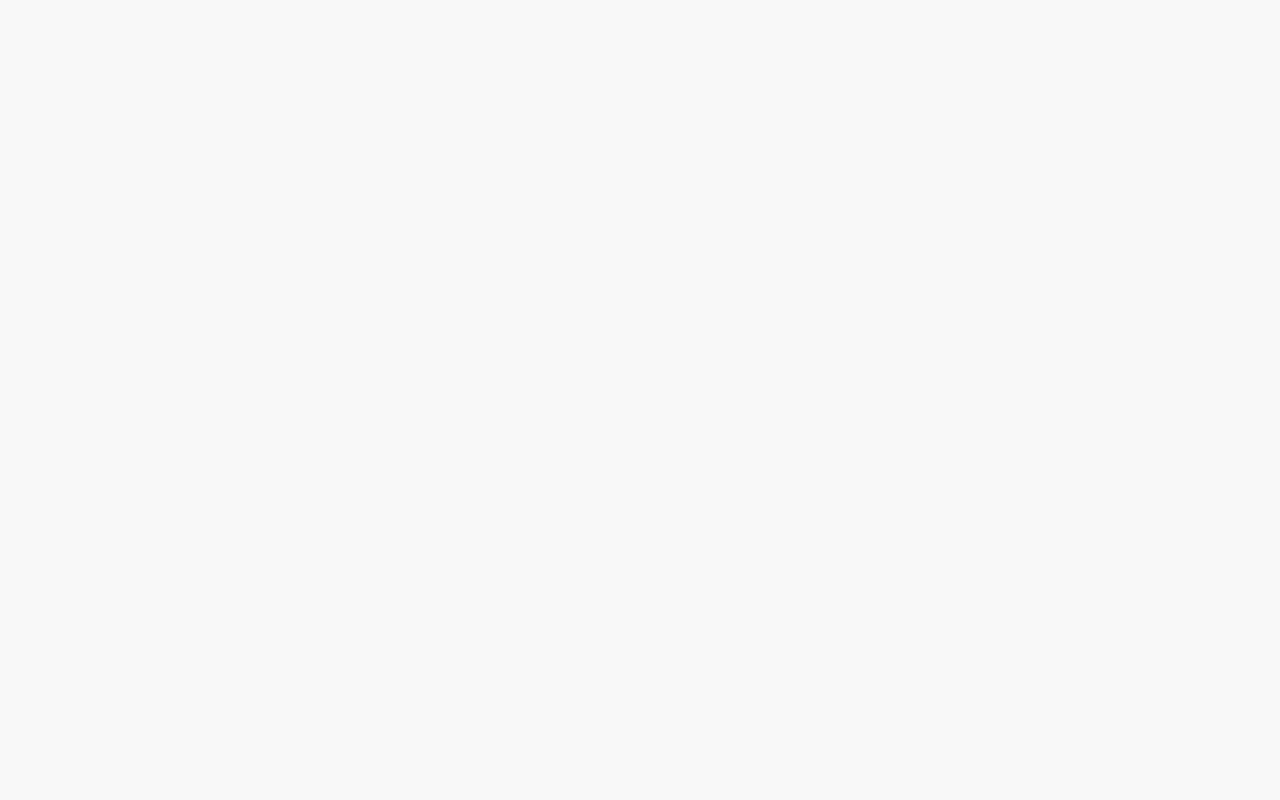
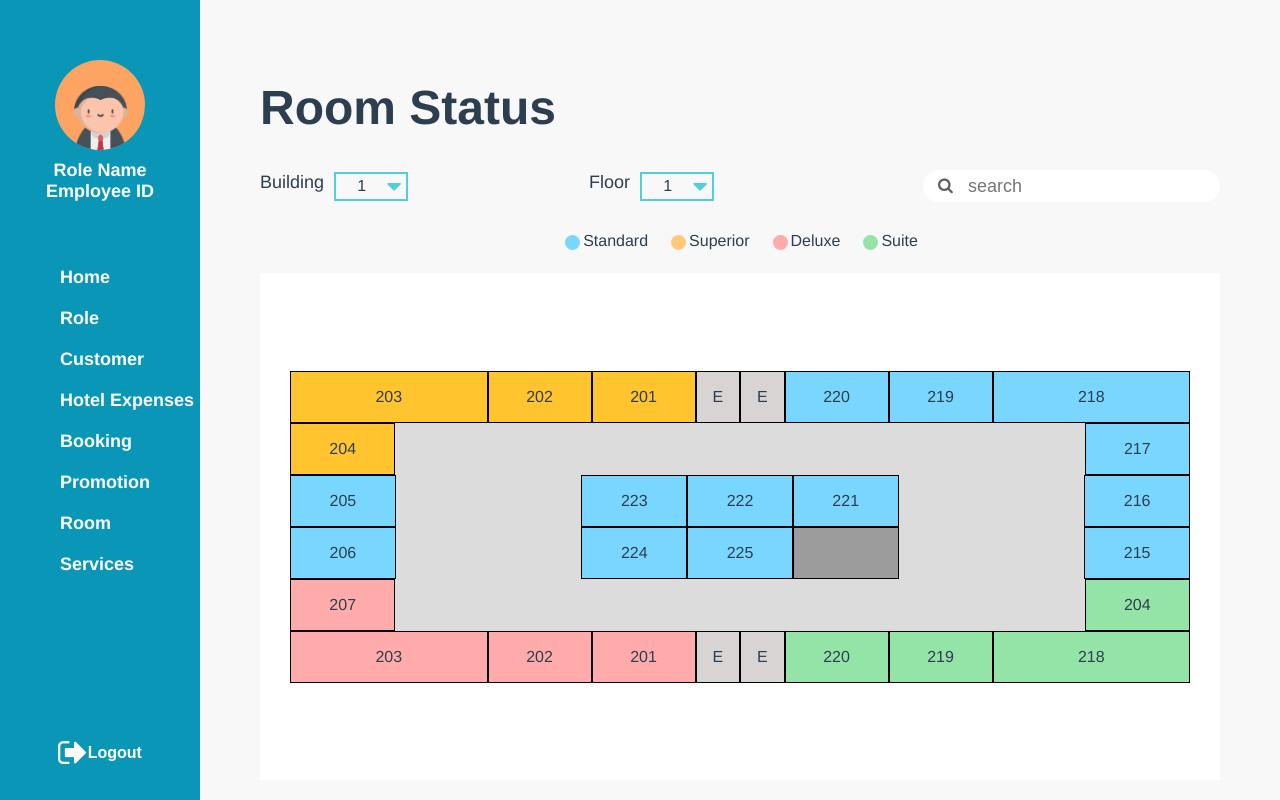
Before and after one commit to qbeam/PocoLoco, a Vue app: page /FloorPlan in a window 1280 px wide. Before the commit this address had no page. Built offline with nearby package versions, Linux system fonts and the light colour scheme; what v-calendar, vue3-apexcharts would draw is missing.

Commit message:
Room plan

```diff
--- /dev/null
+++ b/src/components/RoomPlan.vue
@@ -0,0 +1,116 @@
+<template>
+  <div class="map">
+    <div class="long-row">
+      <div class="big" :style="{ background: '#FFC42E' }">{{ floor }}03</div>
+      <div class="small" :style="{ background: '#FFC42E' }">{{ floor }}02</div>
+      <div class="small" :style="{ background: '#FFC42E' }">{{ floor }}01</div>
+      <div class="elevator">E</div>
+      <div class="elevator">E</div>
+      <div class="small" :style="{ background: '#79D7FF' }">{{ floor }}20</div>
+      <div class="small" :style="{ background: '#79D7FF' }">{{ floor }}19</div>
+      <div class="big" :style="{ background: '#79D7FF' }">{{ floor }}18</div>
+    </div>
+    <div class="opposite">
+      <div class="small" :style="{ background: '#FFC42E' }">{{ floor }}04</div>
+      <div class="walkway"></div>
+      <div class="small" :style="{ background: '#79D7FF' }">{{ floor }}17</div>
+    </div>
+    <div class="center">
+      <div class="small" :style="{ background: '#79D7FF' }">{{ floor }}05</div>
+      <div class="path"></div>
+      <div class="small" :style="{ background: '#79D7FF' }">{{ floor }}23</div>
+      <div class="small" :style="{ background: '#79D7FF' }">{{ floor }}22</div>
+      <div class="small" :style="{ background: '#79D7FF' }">{{ floor }}21</div>
+      <div class="path"></div>
+      <div class="small" :style="{ background: '#79D7FF' }">{{ floor }}16</div>
+    </div>
+    <div class="center">
+      <div class="small" :style="{ background: '#79D7FF' }">{{ floor }}06</div>
+      <div class="path"></div>
+      <div class="small" :style="{ background: '#79D7FF' }">{{ floor }}24</div>
+      <div class="small" :style="{ background: '#79D7FF' }">{{ floor }}25</div>
+      <div class="small" :style="{ background: '#9C9C9C' }"></div>
+      <div class="path"></div>
+      <div class="small" :style="{ background: '#79D7FF' }">{{ floor }}15</div>
+    </div>
+    <div class="opposite">
+      <div class="small" :style="{ background: '#FFABAB' }">{{ floor }}07</div>
+      <div class="walkway"></div>
+      <div class="small" :style="{ background: '#95E4A7' }">{{ floor }}04</div>
+    </div>
+    <div class="long-row">
+      <div class="big" :style="{ background: '#FFABAB' }">{{ floor }}03</div>
+      <div class="small" :style="{ background: '#FFABAB' }">{{ floor }}02</div>
+      <div class="small" :style="{ background: '#FFABAB' }">{{ floor }}01</div>
+      <div class="elevator">E</div>
+      <div class="elevator">E</div>
+      <div class="small" :style="{ background: '#95E4A7' }">{{ floor }}20</div>
+      <div class="small" :style="{ background: '#95E4A7' }">{{ floor }}19</div>
+      <div class="big" :style="{ background: '#95E4A7' }">{{ floor }}18</div>
+    </div>
+  </div>
+</template>
+
+<script>
+  export default {
+    name: "RoomPlan",
+    props: ["floor"],
+  };
+</script>
+
+<style scoped>
+  .map {
+    display: flex;
+    background: var(--light-grey);
+    flex-direction: column;
+    width: 100%;
+    max-width: 1000px;
+    align-self: center;
+  }
+  .long-row {
+    display: flex;
+    width: 100%;
+    justify-content: center;
+  }
+  .big {
+    display: flex;
+    width: 23%;
+    height: 50px;
+    background: red;
+    border: 1px solid black;
+    justify-content: center;
+    align-items: center;
+  }
+  .small {
+    display: flex;
+    width: 12%;
+    height: 50px;
+    background: blue;
+    border: 1px solid black;
+    justify-content: center;
+    align-items: center;
+  }
+  .elevator {
+    display: flex;
+    width: 5%;
+    background: #d8d4d4;
+    border: 1px solid black;
+    justify-content: center;
+    align-items: center;
+  }
+  .opposite {
+    display: flex;
+    justify-content: center;
+  }
+  .walkway {
+    display: flex;
+    width: 80%;
+  }
+  .center {
+    display: flex;
+  }
+  .path {
+    display: flex;
+    width: 21.5%;
+  }
+</style>
--- a/src/router/index.js
+++ b/src/router/index.js
@@ -17,6 +17,7 @@ import Promotion from "../views/Promotion.vue";
 import Room from "../views/Room.vue";
 import Services from "../views/Services.vue";
 import BusinessAnalysis from "../views/BusinessAnalysis.vue";
+import FloorPlan from "../views/FloorPlan.vue";
 
 const routes = [
   {
@@ -109,6 +110,11 @@ const routes = [
     name: "BusinessAnalysis",
     component: BusinessAnalysis,
   },
+  {
+    path: "/FloorPlan",
+    name: "FloorPlan",
+    component: FloorPlan,
+  },
 ];
 
 const router = createRouter({
--- /dev/null
+++ b/src/views/FloorPlan.vue
@@ -0,0 +1,227 @@
+<template>
+  <TablePage>
+    <h3>Room Status</h3>
+    <div class="menu-bar">
+      <div class="menu-group">
+        <div class="menu">
+          <p class="menu-name">Building</p>
+          <CustomSelect
+            type="Transparent"
+            :options="buildingOption"
+            :style="{ margin: '0' }"
+            @selection="selectBuilding"
+          />
+        </div>
+        <div class="menu">
+          <p class="menu-name">Floor</p>
+          <CustomSelect
+            type="Transparent"
+            :options="floorOption"
+            :style="{ margin: '0' }"
+            @selection="selectFloor"
+          />
+        </div>
+      </div>
+      <div class="menu-item">
+        <div class="search-container">
+          <i class="fa fa-search fa-1x"></i>
+
+          <input
+            v-model="search"
+            class="search-field"
+            type="text"
+            placeholder="search"
+            :style="{ marginBottom: '0' }"
+          />
+        </div>
+        <!--<div>
+          <span class="icon-wrap">
+            <i class="fa fa-search fa-1x"></i>
+          </span>
+
+          <input
+            class="search-field"
+            type="text"
+            placeholder="search"
+            v-model="search"
+          />
+        </div>-->
+      </div>
+    </div>
+
+    <div class="room-label">
+      <div class="room-type">
+        <div class="dot"></div>
+        <p>Standard</p>
+      </div>
+      <div class="room-type">
+        <div class="dot" :style="{ background: '#FFC979' }"></div>
+        <p>Superior</p>
+      </div>
+      <div class="room-type">
+        <div class="dot" :style="{ background: '#FFABAB' }"></div>
+        <p>Deluxe</p>
+      </div>
+      <div class="room-type">
+        <div class="dot" :style="{ background: '#95E4A7' }"></div>
+        <p>Suite</p>
+      </div>
+    </div>
+
+    <div class="inner-container">
+      <RoomPlan :floor="floor" />
+    </div>
+  </TablePage>
+</template>
+
+<script>
+  import TablePage from "../components/TablePage";
+  import CustomSelect from "../components/CustomSelect";
+  import RoomPlan from "../components/RoomPlan";
+
+  export default {
+    name: "FloorPlan",
+    components: { TablePage, CustomSelect, RoomPlan },
+    data() {
+      return {
+        b1Floor: [1, 2, 3, 4, 5, 6, 7, 8, 9, 10],
+        b2Floor: [1, 2, 3, 4, 5, 6, 7, 8],
+        buildingOption: [1, 2],
+        building: 1, // set default to b2Floor
+        floorOption: [1, 2, 3, 4, 5, 6, 7, 8, 9, 10], // set default to b1Floor
+        floor: 2,
+      };
+    },
+    methods: {
+      selectBuilding(selectedBuilding) {
+        this.building = selectedBuilding;
+        console.log("selected B", this.building);
+      },
+      selectFloor(selectedFloor) {
+        this.floor = selectedFloor;
+        console.log("selected F", this.floor);
+      },
+    },
+    watch: {
+      building: function() {
+        if (this.building == 1) {
+          this.floorOption = this.b1Floor;
+        } else {
+          this.floorOption = this.b2Floor;
+        }
+      },
+    },
+  };
+</script>
+
+<style scoped>
+  h3 {
+    font-size: 48px;
+    margin: 80px 0 35px 0;
+  }
+  p {
+    margin: 0;
+  }
+  .menu-bar {
+    display: flex;
+    align-items: center;
+    margin-bottom: 30px;
+  }
+  .menu-group {
+    display: flex;
+    width: 50%;
+  }
+  .menu {
+    display: flex;
+    width: 50%;
+  }
+  .menu-name {
+    font-size: 18px;
+    margin-right: 10px;
+  }
+  .menu-item {
+    display: flex;
+  }
+  .search-container {
+    position: relative;
+    display: flex;
+  }
+  .icon-wrap {
+    position: absolute;
+    z-index: 0;
+    padding: 5px 20px;
+  }
+  .search-field {
+    width: 250px;
+    height: 30px;
+    padding-left: 45px;
+    font-size: 18px;
+    outline: none;
+    z-index: 1;
+    border: none;
+    border-radius: 50px;
+    margin-left: 5px;
+    color: #5f5f5f;
+  }
+  i {
+    color: #5f5f5f;
+  }
+  .fa-search {
+    position: absolute;
+    z-index: 5;
+    margin: 7px 20px;
+    font-size: 16px;
+  }
+  .room-label {
+    display: flex;
+    justify-content: center;
+  }
+  .room-type {
+    display: flex;
+    margin: 0 10px;
+  }
+  .dot {
+    width: 15px;
+    height: 15px;
+    background: #79d7ff;
+    border-radius: 50px;
+    margin: 3px;
+  }
+  .inner-container {
+    display: flex;
+    height: 100%;
+    margin: 20px 0;
+    padding: 35px 30px;
+    background: white;
+    justify-content: center;
+  }
+  @media (max-width: 1300px) {
+    .menu-group {
+      display: flex;
+      width: 70%;
+    }
+  }
+  @media (max-width: 750px) {
+    .menu-bar {
+      display: flex;
+      flex-direction: column;
+    }
+    .menu-group {
+      display: flex;
+      width: 100%;
+    }
+    .icon-wrap {
+      padding: 30px 20px;
+    }
+    .search-field {
+      width: 250px;
+      margin: 25px 0;
+    }
+    .menu-item {
+      width: 100%;
+    }
+    .fa-search {
+      margin: 32px 15px;
+    }
+  }
+</style>
```
